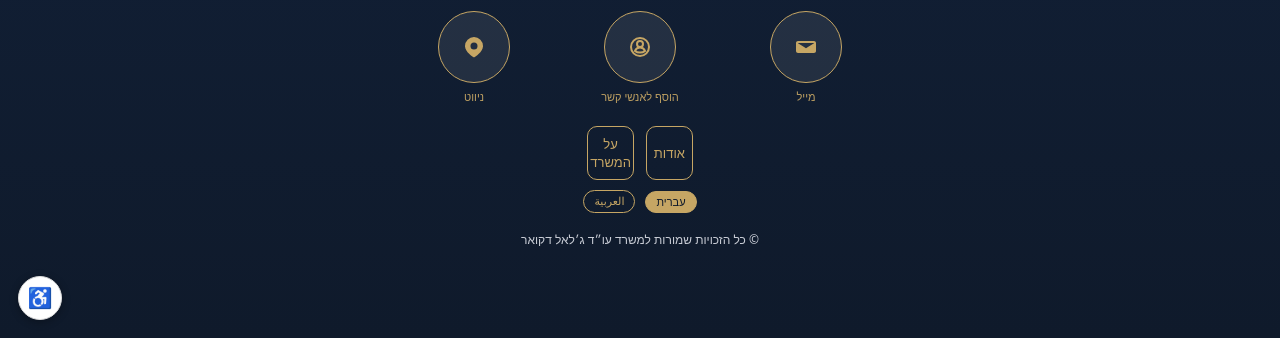
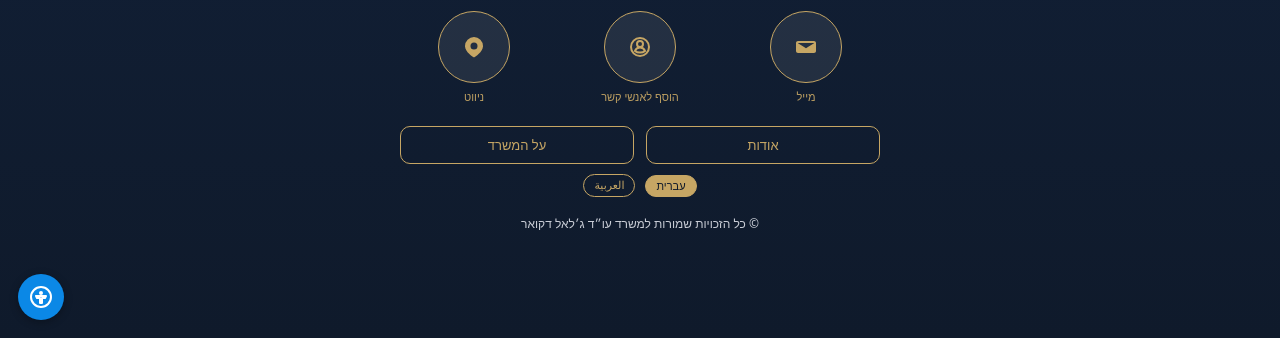
Before and after one commit to dcardhaifa-dot/JalalDakwar, a plain HTML site: page index.html in a window 1280 px wide. Shown: the part 462-800 px from the top of the page. Drawn offline with Linux system fonts and the light colour scheme.

Commit message:
Update index.html

```diff
--- a/index.html
+++ b/index.html
@@ -25,7 +25,8 @@
     .lang-btn{border:1px solid var(--gold);background:transparent;color:var(--gold);border-radius:999px;padding:4px 10px;font-size:11px;cursor:pointer}
     .lang-btn.active{background:var(--gold);color:var(--bg)}
 
-    .access-toggle{position:fixed;bottom:18px;left:18px;width:44px;height:44px;border-radius:50%;border:1px solid #ddd;background:#ffffff;color:#000;display:flex;align-items:center;justify-content:center;font-size:20px;cursor:pointer;z-index:100;box-shadow:0 2px 8px rgba(0,0,0,.3)}
+    .access-toggle{position:fixed;bottom:18px;left:18px;width:46px;height:46px;border-radius:50%;border:none;background:#0b88e6;color:#ffffff;display:flex;align-items:center;justify-content:center;cursor:pointer;z-index:100;box-shadow:0 2px 8px rgba(0,0,0,.3)}
+    .access-toggle svg{width:24px;height:24px}
     body.access-on{font-size:110%;background:#000}
     body.access-on h1,body.access-on h2{color:#fff}
     body.access-on .hero::after{background:rgba(0,0,0,.7)}
@@ -122,7 +123,7 @@
       </div>
     </section>
 
-    <div style="margin-top:22px;display:flex;gap:12px;justify-content:center;">
+    <div style="margin-top:22px;display:flex;gap:12px;justify-content:center;align-items:stretch;width:100%;flex-wrap:nowrap;">
       <button id="aboutToggle" type="button" style="padding:8px 0;border-radius:10px;border:1px solid var(--gold);background:transparent;color:var(--gold);text-align:center;font-size:13px;cursor:pointer;flex:1;min-height:38px;">
         <span data-he>אודות</span><span data-ar style="display:none">نبذة عن المكتب</span>
       </button>
@@ -159,7 +160,13 @@
     </footer>
   </main>
 
-  <button id="accessToggle" class="access-toggle" type="button" aria-label="תפריט נגישות">♿</button>
+  <button id="accessToggle" class="access-toggle" type="button" aria-label="תפריט נגישות">
+    <svg viewBox="0 0 24 24" aria-hidden="true">
+      <circle cx="12" cy="12" r="10" fill="none" stroke="#ffffff" stroke-width="2"/>
+      <circle cx="12" cy="8" r="2" fill="#ffffff"/>
+      <path d="M7 11h10l-1 2-3 0v5h-2v-5l-3 0z" fill="none" stroke="#ffffff" stroke-width="2" stroke-linecap="round" stroke-linejoin="round"/>
+    </svg>
+  </button>
 
   <script>
     // החלפת שפה
```
